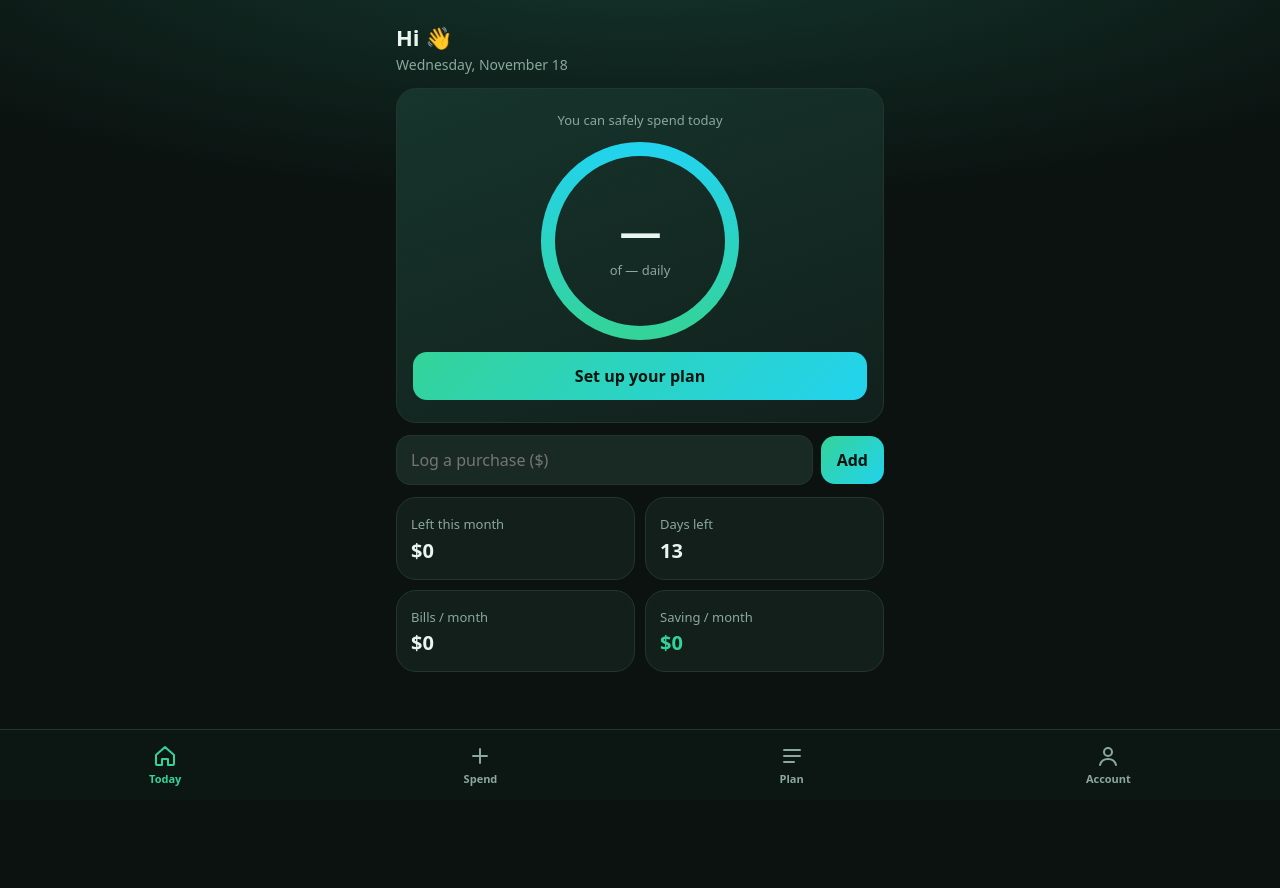
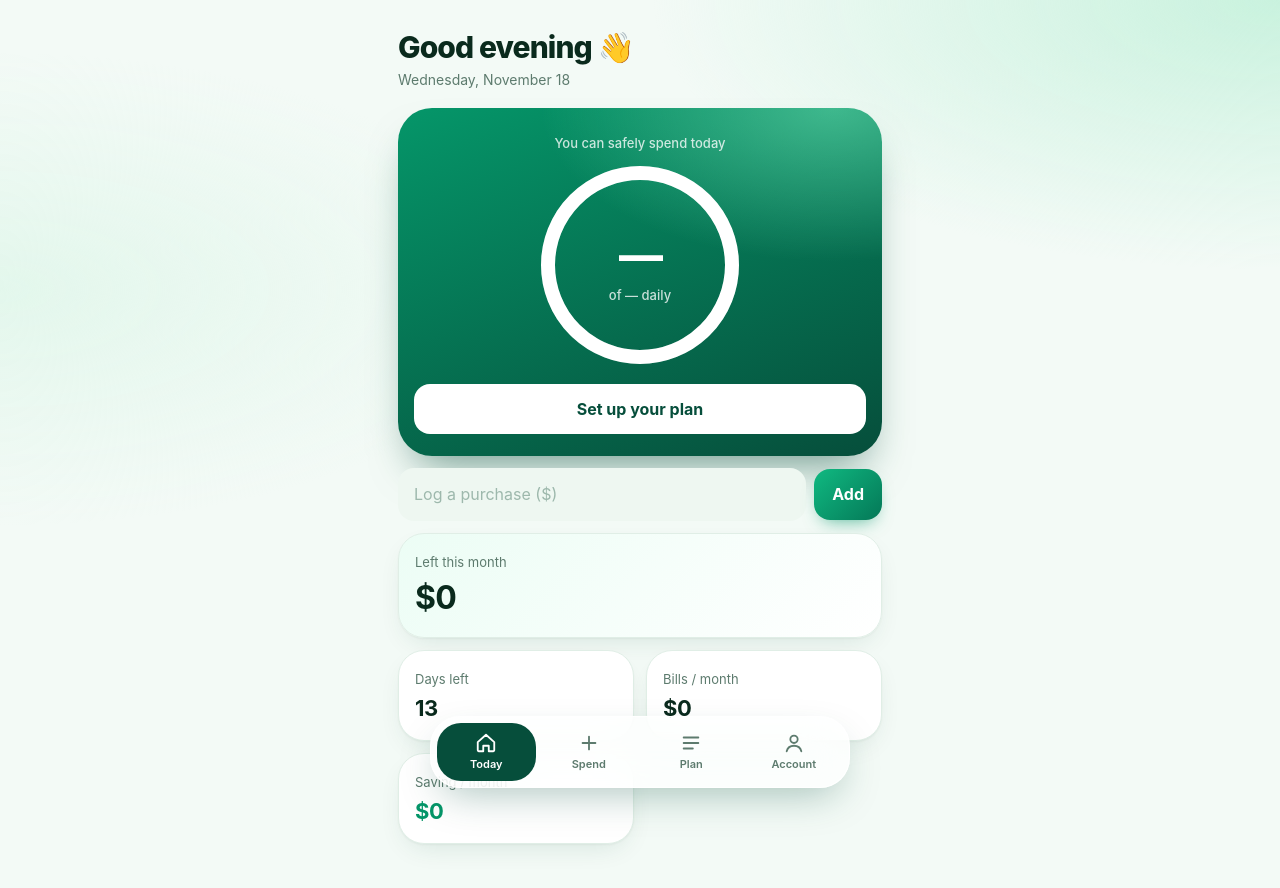
Before and after one commit to RichDotCom-ops/crestline, a plain HTML site: page index.html in a window 1280 px wide. Before the commit the page ends 800 px from the top, so only its background shows below. Drawn offline with nearby package versions, Linux system fonts and the light colour scheme.

Commit message:
Redesign: light green and white 2027 look

```diff
--- a/index.html
+++ b/index.html
@@ -1,34 +1,43 @@
 <!doctype html><html lang="en"><head><meta charset="utf-8">
 <meta name="viewport" content="width=device-width,initial-scale=1,viewport-fit=cover">
-<title>SafeSpend</title><meta name="theme-color" content="#0b1210">
+<title>SafeSpend</title><meta name="theme-color" content="#f3faf6">
 <link rel="manifest" href="manifest.webmanifest"><link rel="icon" href="icon.svg"><link rel="apple-touch-icon" href="icon-192.png">
 <meta name="apple-mobile-web-app-capable" content="yes"><meta name="mobile-web-app-capable" content="yes">
-<meta name="apple-mobile-web-app-status-bar-style" content="black-translucent"><meta name="apple-mobile-web-app-title" content="SafeSpend">
+<meta name="apple-mobile-web-app-status-bar-style" content="default"><meta name="apple-mobile-web-app-title" content="SafeSpend">
 <style>
-:root{--bg:#0b1210;--card:#131f1b;--card2:#192a24;--tx:#e8f5f0;--mu:#8aa89c;--ac:#34d399;--ac2:#22d3ee;--bad:#fb7185;--ln:#223630}
+:root{--bg:#f3faf6;--card:#fff;--card2:#eef7f1;--tx:#0a2a1d;--mu:#5d7b6e;--ac:#10b981;--dp:#064e3b;--bad:#e11d48;--ln:#e0eee6;--sh:0 1px 2px rgba(6,78,59,.05),0 10px 28px -10px rgba(6,78,59,.14)}
 *{box-sizing:border-box;-webkit-tap-highlight-color:transparent}
-html,body{margin:0;background:var(--bg);color:var(--tx);font:16px/1.4 system-ui,-apple-system,"Segoe UI",Roboto,sans-serif}
-body{padding:env(safe-area-inset-top) 0 0;min-height:100dvh;background:radial-gradient(120% 60% at 50% -10%,#14392e 0,transparent 60%),var(--bg)}
-main{max-width:520px;margin:0 auto;padding:18px 16px calc(96px + env(safe-area-inset-bottom))}
-h1{font-size:22px;margin:4px 0 2px}h2{font-size:15px;color:var(--mu);font-weight:600;margin:22px 0 8px;text-transform:uppercase;letter-spacing:.06em}
-.sub{color:var(--mu);margin:0 0 14px;font-size:14px}
-.card{background:var(--card);border:1px solid var(--ln);border-radius:20px;padding:16px;margin-bottom:12px}
-.hero{text-align:center;padding:22px 16px;background:linear-gradient(160deg,#16352c,#12201c)}
-.ring{position:relative;width:210px;height:210px;margin:6px auto}
-.ring svg{transform:rotate(-90deg)}.ring .t{position:absolute;inset:0;display:flex;flex-direction:column;align-items:center;justify-content:center}
-.big{font-size:42px;font-weight:800;letter-spacing:-.02em}.lbl{color:var(--mu);font-size:13px}
-.bad{color:var(--bad)}.ok{color:var(--ac)}
-.grid{display:grid;grid-template-columns:1fr 1fr;gap:10px}.grid .card{margin:0;padding:14px}.grid b{display:block;font-size:20px;margin-top:2px}
-input,select{width:100%;background:var(--card2);border:1px solid var(--ln);color:var(--tx);border-radius:14px;padding:13px 14px;font:inherit;outline:none}
-input:focus{border-color:var(--ac)}label{display:block;font-size:13px;color:var(--mu);margin:10px 0 5px}
+html,body{margin:0;background:var(--bg);color:var(--tx);font:16px/1.4 "Inter",system-ui,-apple-system,"Segoe UI",Roboto,sans-serif;-webkit-font-smoothing:antialiased}
+body{padding:env(safe-area-inset-top) 0 0;min-height:100dvh;background:radial-gradient(70% 40% at 100% 0,#c9f2de 0,transparent 70%),radial-gradient(60% 35% at 0 30%,#e3f7ec 0,transparent 70%),var(--bg)}
+main{max-width:520px;margin:0 auto;padding:20px 18px calc(120px + env(safe-area-inset-bottom))}
+main>*{animation:up .55s cubic-bezier(.2,.8,.2,1) both}main>*:nth-child(2){animation-delay:.05s}main>*:nth-child(3){animation-delay:.1s}main>*:nth-child(4){animation-delay:.15s}main>*:nth-child(n+5){animation-delay:.2s}
+@keyframes up{from{opacity:0;transform:translateY(14px)}to{opacity:1;transform:none}}
+h1{font-size:30px;font-weight:800;letter-spacing:-.03em;margin:6px 0 2px}
+h2{font-size:12px;color:var(--mu);font-weight:700;margin:26px 4px 10px;text-transform:uppercase;letter-spacing:.1em}
+.sub{color:var(--mu);margin:0 0 18px;font-size:14px}
+.card{background:var(--card);border:1px solid var(--ln);border-radius:26px;padding:18px;margin-bottom:12px;box-shadow:var(--sh)}
+.hero{text-align:center;padding:26px 16px 22px;color:#fff;border:0;border-radius:34px;background:radial-gradient(110% 80% at 90% 0,rgba(110,231,183,.55) 0,transparent 55%),linear-gradient(160deg,#059669,#064e3b);box-shadow:0 24px 44px -18px rgba(6,78,59,.6)}
+.hero .lbl{color:rgba(255,255,255,.78);font-weight:500}.hero .bad{color:#fecdd3}
+.ring{position:relative;width:210px;height:210px;margin:8px auto 14px}
+.ring svg{transform:rotate(-90deg)}.ring circle{transition:stroke-dashoffset 1s cubic-bezier(.2,.8,.2,1)}
+.ring .t{position:absolute;inset:0;display:flex;flex-direction:column;align-items:center;justify-content:center}
+.big{font-size:44px;font-weight:800;letter-spacing:-.04em}.lbl{color:var(--mu);font-size:13px}
+.bad{color:var(--bad)}.ok{color:#059669}
+.grid{display:grid;grid-template-columns:1fr 1fr;gap:12px}.grid .card{margin:0;padding:16px}.grid b{display:block;font-size:22px;margin-top:4px;letter-spacing:-.02em}
+.grid .card:first-child{grid-column:span 2;background:linear-gradient(135deg,#ecfdf5,#fff)}.grid .card:first-child b{font-size:32px}
+input,select{width:100%;background:var(--card2);border:1.5px solid transparent;color:var(--tx);border-radius:16px;padding:14px 15px;font:inherit;outline:none;transition:.2s}
+input::placeholder{color:#9db8ac}input:focus{border-color:var(--ac);background:#fff;box-shadow:0 0 0 4px rgba(16,185,129,.15)}
+label{display:block;font-size:13px;font-weight:600;color:var(--mu);margin:12px 0 6px}
 .row{display:flex;gap:8px;align-items:center}.row>*{flex:1}.row>.sm{flex:0 0 auto}
-button{font:inherit;border:0;border-radius:14px;padding:13px 16px;font-weight:700;color:#04140e;background:linear-gradient(135deg,var(--ac),var(--ac2));cursor:pointer}
-button.g{background:var(--card2);color:var(--tx);border:1px solid var(--ln)}button.x{background:none;color:var(--mu);padding:6px 10px}button.w{width:100%}
-.item{display:flex;justify-content:space-between;align-items:center;padding:11px 0;border-bottom:1px solid var(--ln)}.item:last-child{border:0}
-.item small{color:var(--mu);display:block}.bar{height:10px;background:var(--card2);border-radius:9px;overflow:hidden;margin-top:8px}.bar i{display:block;height:100%;background:linear-gradient(90deg,var(--ac),var(--ac2));border-radius:9px}
-nav{position:fixed;left:0;right:0;bottom:0;display:flex;justify-content:space-around;background:rgba(14,24,21,.92);backdrop-filter:blur(16px);border-top:1px solid var(--ln);padding:8px 8px calc(8px + env(safe-area-inset-bottom))}
-nav button{background:none;color:var(--mu);display:flex;flex-direction:column;align-items:center;gap:3px;font-size:11px;padding:6px 14px;border-radius:12px}
-nav button.on{color:var(--ac)}nav svg{width:24px;height:24px;stroke:currentColor;fill:none;stroke-width:2;stroke-linecap:round;stroke-linejoin:round}
+button{font:inherit;border:0;border-radius:16px;padding:14px 18px;font-weight:700;color:#fff;background:linear-gradient(135deg,#10b981,#047857);box-shadow:0 8px 18px -8px rgba(5,150,105,.7);cursor:pointer;transition:transform .15s}
+button:active{transform:scale(.96)}
+button.g{background:var(--card2);color:var(--dp);box-shadow:none}button.x{background:none;color:#9db8ac;padding:6px 10px;box-shadow:none}button.w{width:100%}
+button.wh{background:#fff;color:var(--dp);box-shadow:none}
+.item{display:flex;justify-content:space-between;align-items:center;padding:12px 0;border-bottom:1px solid var(--ln)}.item:last-child{border:0}
+.item small{color:var(--mu);display:block}.bar{height:12px;background:var(--card2);border-radius:9px;overflow:hidden;margin-top:10px}.bar i{display:block;height:100%;background:linear-gradient(90deg,#34d399,#059669);border-radius:9px}
+nav{position:fixed;left:50%;transform:translateX(-50%);bottom:calc(12px + env(safe-area-inset-bottom));width:min(420px,calc(100% - 24px));display:flex;gap:4px;padding:6px;background:rgba(255,255,255,.78);backdrop-filter:blur(22px) saturate(1.8);-webkit-backdrop-filter:blur(22px) saturate(1.8);border:1px solid rgba(255,255,255,.95);border-radius:30px;box-shadow:0 16px 40px -12px rgba(6,78,59,.35)}
+nav button{flex:1;background:none;color:var(--mu);box-shadow:none;display:flex;flex-direction:column;align-items:center;gap:3px;font-size:11px;font-weight:600;padding:9px 0;border-radius:24px}
+nav button.on{background:var(--dp);color:#fff}nav svg{width:22px;height:22px;stroke:currentColor;fill:none;stroke-width:2;stroke-linecap:round;stroke-linejoin:round}
 .msg{font-size:13px;color:var(--mu);margin-top:8px}.empty{text-align:center;color:var(--mu);padding:14px}
 </style></head><body><main id="app"></main>
 <nav id="nav"></nav>
@@ -58,11 +67,11 @@ function render(){nav();$('#app').innerHTML=views[tab]();scrollTo(0,0)}
 const views={
 today(){const c=calc(),ready=S.income>0,pct=c.safe>0?Math.min(1,c.spentT/c.safe):1,R=92,L=2*Math.PI*R,over=c.leftToday<0;
 const g=S.goal,gp=g.amount>0?Math.min(100,g.saved/g.amount*100):0;
-return`<h1>Hi 👋</h1><p class="sub">${new Date().toLocaleDateString(undefined,{weekday:'long',month:'long',day:'numeric'})}</p>
+return`<h1>${new Date().getHours()<12?'Good morning':new Date().getHours()<18?'Good afternoon':'Good evening'} 👋</h1><p class="sub">${new Date().toLocaleDateString(undefined,{weekday:'long',month:'long',day:'numeric'})}</p>
 <div class="card hero"><div class="lbl">${over?'Over today’s limit by':'You can safely spend today'}</div>
-<div class="ring"><svg width="210" height="210"><defs><linearGradient id="rg"><stop offset="0" stop-color="#34d399"/><stop offset="1" stop-color="#22d3ee"/></linearGradient></defs><circle cx="105" cy="105" r="${R}" stroke="#1e3a31" stroke-width="14" fill="none"/><circle cx="105" cy="105" r="${R}" stroke="${over?'#fb7185':'url(#rg)'}" stroke-width="14" fill="none" stroke-linecap="round" stroke-dasharray="${L}" stroke-dashoffset="${L*(1-pct)}"/></svg>
+<div class="ring"><svg width="210" height="210"><defs><linearGradient id="rg"><stop offset="0" stop-color="#34d399"/><stop offset="1" stop-color="#22d3ee"/></linearGradient></defs><circle cx="105" cy="105" r="${R}" stroke="rgba(255,255,255,.2)" stroke-width="14" fill="none"/><circle cx="105" cy="105" r="${R}" stroke="${over?'#fecdd3':'#fff'}" stroke-width="14" fill="none" stroke-linecap="round" stroke-dasharray="${L}" stroke-dashoffset="${L*(1-pct)}"/></svg>
 <div class="t"><div class="big ${over?'bad':''}">${ready?money2(Math.abs(c.leftToday)):'—'}</div><div class="lbl">of ${ready?money2(Math.max(0,c.safe)):'—'} daily</div></div></div>
-${ready?'':'<button class="w" data-go="plan">Set up your plan</button>'}</div>
+${ready?'':'<button class="w wh" data-go="plan">Set up your plan</button>'}</div>
 <div class="row" style="margin-bottom:12px"><input id="q" type="number" inputmode="decimal" placeholder="Log a purchase ($)"><button class="sm" id="qa">Add</button></div>
 <div class="grid"><div class="card"><span class="lbl">Left this month</span><b class="${c.leftMonth<0?'bad':''}">${money(c.leftMonth)}</b></div>
 <div class="card"><span class="lbl">Days left</span><b>${c.left}</b></div>
--- a/sw.js
+++ b/sw.js
@@ -1,4 +1,4 @@
-const C='safespend-v1',A=['./','index.html','config.js','icon.svg','manifest.webmanifest'];
+const C='safespend-v2',A=['./','index.html','config.js','icon.svg','manifest.webmanifest'];
 self.addEventListener('install',e=>{e.waitUntil(caches.open(C).then(c=>c.addAll(A)));self.skipWaiting()});
 self.addEventListener('activate',e=>e.waitUntil(caches.keys().then(k=>Promise.all(k.filter(x=>x!==C).map(x=>caches.delete(x))))));
 self.addEventListener('fetch',e=>{if(e.request.method!=='GET'||new URL(e.request.url).origin!==location.origin)return;
```
Also changed, not shown: manifest.webmanifest.
